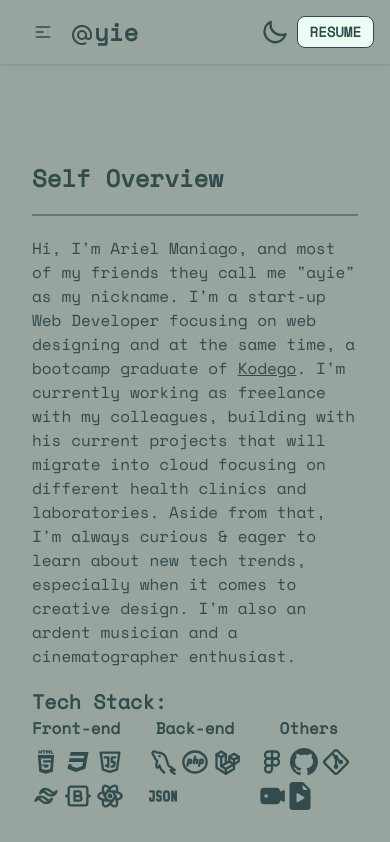
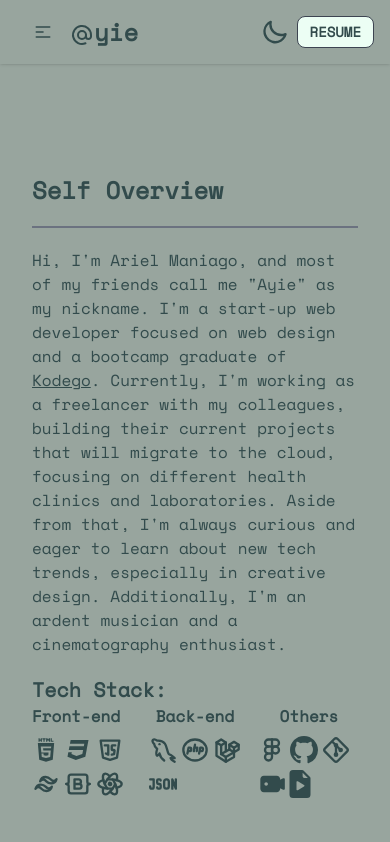
Before and after one commit to ayiezac78/Portfolio-Website, a React (Vite) app: page /about in a window 390 px wide. Shown: the top 842 px of the page. Built offline with nearby package versions, Linux system fonts and the light colour scheme.

Commit message:
fixed career page mobile responsiveness

```diff
--- a/src/assets/pages/About.jsx
+++ b/src/assets/pages/About.jsx
@@ -14,25 +14,18 @@ const About = () => {
     config: { duration: 1000 },
   });
   return (
-    <animated.section style={animation} className="hero min-h-screen w-full px-4 pt-52 md:pt-0 grid grid-cols-1 sm:grid-cols-2 place-items-center gap-4 text-white">
+    <animated.section style={animation} className="w-full px-4 pt-52 md:pt-10 grid grid-cols-1 sm:grid-cols-2 place-items-center gap-4 text-white">
         <div className="relative text-left sm:text-left">
           <h1 className="text-2xl md:text-3xl font-bold mb-5 text-[#324B4C] dark:text-white pt-28">
             Self Overview
           </h1>
           <hr className="mb-5 border border-gray-500" />
           <p className="mb-5 text-[#324B4C] dark:text-white">
-            Hi, I'm Ariel Maniago, and most of my friends they call me "ayie" as
-            my nickname. I'm a start-up Web Developer focusing on web designing and at the same time, a
-            bootcamp graduate of{" "}
+          Hi, I'm Ariel Maniago, and most of my friends call me "Ayie" as my nickname. I'm a start-up web developer focused on web design and a bootcamp graduate of{" "}
             <a className="link" href="https://kodego.ph/" target="blank">
               Kodego
             </a>
-            . I'm currently working as freelance with my colleagues, building
-            with his current projects that will migrate into cloud focusing on
-            different health clinics and laboratories. Aside from that, I'm
-            always curious & eager to learn about new tech trends, especially
-            when it comes to creative design. I'm also an ardent musician and a
-            cinematographer enthusiast.<span className="blink">|</span>
+            . Currently, I'm working as a freelancer with my colleagues, building their current projects that will migrate to the cloud, focusing on different health clinics and laboratories. Aside from that, I'm always curious and eager to learn about new tech trends, especially in creative design. Additionally, I'm an ardent musician and a cinematography enthusiast.<span className="blink">|</span>
           </p>
           <h2 className="text-xl font-bold text-[#324B4C] dark:text-white sm:mb-3">
             Tech Stack:
--- a/src/components/Cards.jsx
+++ b/src/components/Cards.jsx
@@ -17,9 +17,9 @@ function createData(year, title, made, built, github_link, proj_link, descriptio
 const rows = [
   createData(2023, <a className='link link-hover' href="https://ayiezac.netlify.app/" target='_blank'>Portfolio Site</a>, 'Personal', "Tailwind CSS • ReactJS • Laravel 9 • Restful API • MySQL", <a href="https://github.com/ayiezac78/portfolio.git" target="_blank"><BsGithub/></a>, <a href="https://ayiezac.netlify.app/" target='_blank'><BsBoxArrowUpRight/></a>, "It's a front-end portfolio for my projects"),
   createData(2023, 'cLinic RESTFUL API', <a className='link link-hover' href="https://kodego.ph/">Kodego</a>, "Tailwind CSS • ReactJS • Laravel 9 • Restful API • MySQL", <a href="https://github.com/ayiezac78/portfolio.git" target="_blank"><BsGithub/></a>," ", "It's an API for AWR cLinic & AWR cLinic Admin Panel"),
-  createData(2023, <a className='link link-hover' href="https://adminawrclinic.netlify.app/">Admin Panel for AWR cLinic</a> , <a className='link link-hover' href="https://kodego.ph/">Kodego</a>, "Tailwind CSS • ReactJS • Laravel 9 • Restful API • MySQL", <a href="https://github.com/ayiezac78/adminclinic.git" target="_blank"><BsGithub/></a>, <a href="https://adminawrclinic.netlify.app/" target='_blank'><BsBoxArrowUpRight/></a>, "It's a full stack web application that focus on managing patient's online appointments from AWR cLinic website."),
-  createData(2023, <a className='link link-hover' href="https://clinicmp2.netlify.app/">AWR cLinic</a> , <a className='link link-hover' href="https://kodego.ph/">Kodego</a>, "Tailwind CSS • ReactJS • Laravel 9 • Restful API • MySQL", <a href="https://github.com/ayiezac78/clinic.git" target="_blank"><BsGithub/></a>, <a href="https://clinicmp2.netlify.app/" target='_blank'><BsBoxArrowUpRight/></a>, "It's a full stack web application that focus on patient's online appointments."),
-  createData(2023, <a className='link link-hover' href="https://flowerplicity.netlify.app/">Flowerplicity</a> , <a className='link link-hover' href="https://kodego.ph/">Kodego</a>, "Bootstrap 5 • JavaScript • jQuery • CSS • HTML", <a href="https://github.com/ayiezac78/flowerplicity.git" target="_blank"><BsGithub/></a>, <a href="https://flowerplicity.netlify.app/" target='_blank'><BsBoxArrowUpRight/></a>, "It's a static web application that focus on a one-stop shop for flowers."),
+  createData(2023, <a className='link link-hover' href="https://adminawrclinic.netlify.app/">Admin Panel for AWR cLinic</a> , <a className='link link-hover' href="https://kodego.ph/">Kodego</a>, "Tailwind CSS • ReactJS • Laravel 9 • Restful API • MySQL", <a href="https://github.com/ayiezac78/adminclinic.git" target="_blank"><BsGithub/></a>, <a href="https://adminawrclinic.netlify.app/" target='_blank'><BsBoxArrowUpRight/></a>, "It's a full stack web application that focuses on managing patient's online appointments from AWR cLinic website."),
+  createData(2023, <a className='link link-hover' href="https://clinicmp2.netlify.app/">AWR cLinic</a> , <a className='link link-hover' href="https://kodego.ph/">Kodego</a>, "Tailwind CSS • ReactJS • Laravel 9 • Restful API • MySQL", <a href="https://github.com/ayiezac78/clinic.git" target="_blank"><BsGithub/></a>, <a href="https://clinicmp2.netlify.app/" target='_blank'><BsBoxArrowUpRight/></a>, "It's a full-stack web application that focuses on patients' online appointments."),
+  createData(2023, <a className='link link-hover' href="https://flowerplicity.netlify.app/">Flowerplicity</a> , <a className='link link-hover' href="https://kodego.ph/">Kodego</a>, "Bootstrap 5 • JavaScript • jQuery • CSS • HTML", <a href="https://github.com/ayiezac78/flowerplicity.git" target="_blank"><BsGithub/></a>, <a href="https://flowerplicity.netlify.app/" target='_blank'><BsBoxArrowUpRight/></a>, "It's a static web application that focuses on providing a one-stop-shop for flowers."),
 ];
 
 
--- a/src/components/Hero.jsx
+++ b/src/components/Hero.jsx
@@ -26,7 +26,7 @@ const Hero = () => {
             I build things for the web.
           </h2>
           <p className='text-[#324B4C] mb-5 dark:text-white'>I am a web developer that passionate about building beautiful and functional web applications.</p>
-          <Link to='/about' className='btn btn-sm text-white bg-[#324B4C]'>About Me <HiOutlineArrowLongRight className='ml-2' size={20}/></Link>
+          <Link to='/about' className='btn btn-sm text-white hover:opacity-80 bg-[#324B4C]'>About Me <HiOutlineArrowLongRight className='ml-2' size={20}/></Link>
         </div>
       </div>
     </animated.section>
--- a/src/components/NavTabs.jsx
+++ b/src/components/NavTabs.jsx
@@ -57,11 +57,11 @@ export default function BasicTabs() {
 
   return (
     <animated.section style={animation} className=" py-40 grid place-items-center">
-      <h1 className=" text-[#324B4C] font-bold dark:text-slate-50 text-2xl lg:text-4xl sm:py-10 md:py-10">
+      <h1 className=" text-[#324B4C] mb-3 md:mb-0 font-bold dark:text-slate-50 text-2xl lg:text-4xl sm:py-10 md:py-10">
         Career History
       </h1>
-      <Box className="max-w-[700px] text-black flex justify-center items-center md:flex sm:block">
-        <Box className="flex flex-row sm:max-w-[22rem]">
+      <Box className="max-w-[700px] text-black justify-center items-center md:flex block">
+        <Box className="flex flex-row max-w-[24rem]">
           <Tabs
             orientation={smallScreen ? "vertical" : "horizonal"}
             value={value}
@@ -75,7 +75,7 @@ export default function BasicTabs() {
                 width: '2px',
               }
             }}
-            className="md:border-r-[1px] md:border-b-0 sm:border-b-[1px] border-r-slate-500 border-b-slate-500"
+            className="md:border-r-[1px] md:border-b-0 border-b-[1px] border-r-slate-500 border-b-slate-500"
             textColor="#324B4C"
             aria-label="scrollable force tabs example"
           >
--- a/src/components/NavigationBar.jsx
+++ b/src/components/NavigationBar.jsx
@@ -107,7 +107,7 @@ useEffect(() => {
                       location.pathname === "/experience" ? "text-white" : ""
                     } group-hover:text-white group-hover:transition group-hover:duration-200 group-hover:ease-linear dark:group-hover:opacity-50`}
                   >
-                    {location.pathname === "/experience" ? "Home" : "Experience"}
+                    {location.pathname === "/experience" ? "Home" : "Career"}
                   </span>
                 </div>
               </div>
```
